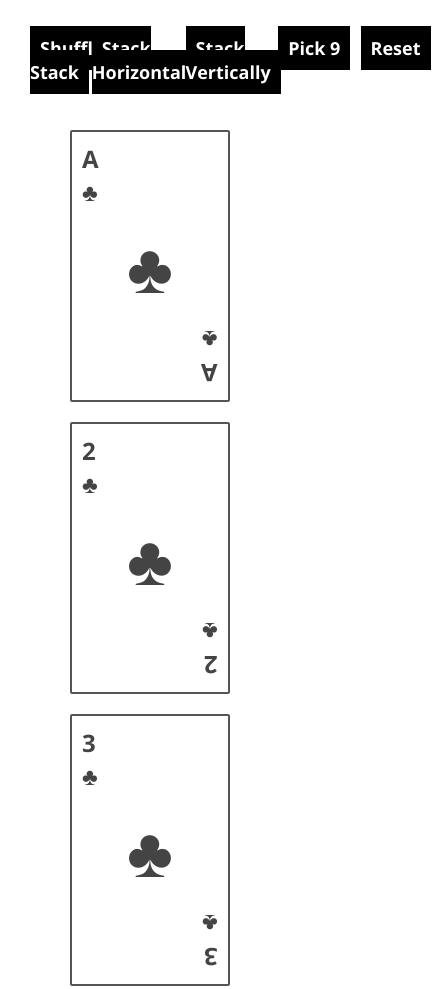
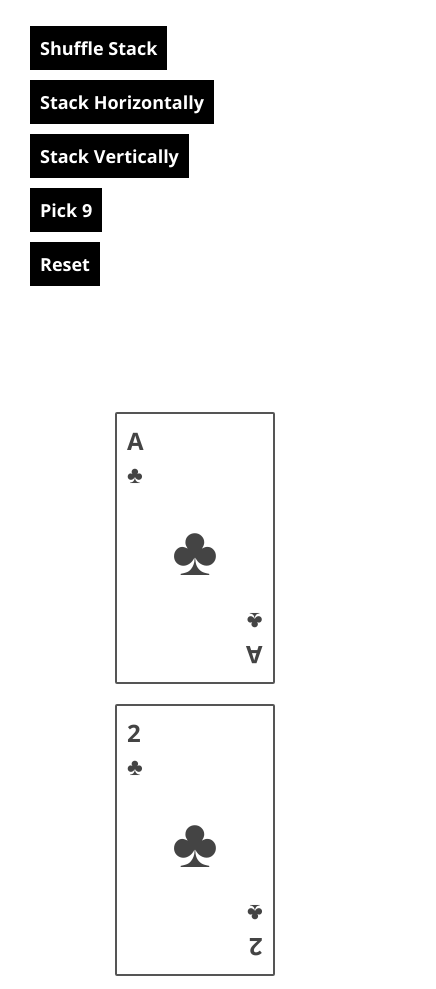
Before and after one commit to oluwaseye/deck-of-cards, a plain HTML site: page index.html in a window 390 px wide. Shown: the top 989 px of the page, 436 px wide, since content can reach past the window. Drawn offline with nearby package versions, Linux system fonts and the light colour scheme.

Commit message:
Fixed display issues

```diff
--- a/assets/css/main.css
+++ b/assets/css/main.css
@@ -21,13 +21,12 @@ body{
   align-items: center;
 }
 section{
-    display: grid;
+    display: flex;
+    flex-direction: column;
     height: 100%;
     padding: 20px 30px;
     width: 100%;
     position: relative;
-    grid-template-rows: 10% auto;
-    grid-auto-rows: auto;
 }
 
 section .ctas {
@@ -36,8 +35,9 @@ section .ctas {
 section .ctas ul{
   list-style: none;
   padding: 0;
-  display: grid;
-  grid-template-columns: 20% 20% 20% 20% 20%;
+  display: flex;
+  flex-direction: row;
+  justify-content: space-around;
   justify-items: center;
 }
 section .ctas ul li a{
@@ -53,19 +53,24 @@ section .ctas ul li a:hover {
 }
 
 section .main{
-  display: grid;
-  grid-auto-rows: auto;
+  display: flex;
+  flex-direction: column;
   height: 100%;
   padding: 20px 30px;
   width: 100%;
   position: relative;
 }
-#cards{
+#cards, #selected_cards{
   display: flex;
   flex-direction: row;
   flex-wrap: wrap;
+  justify-content: center;
   position: relative;
 }
+ #selected_cards {
+   margin-bottom: 60px;
+   background: #008204fc;
+ }
 .card {
   border: 2px solid #555;
   border-radius: 2px;
@@ -127,20 +132,12 @@ section .main{
   display: block;
 }
 
-.fade-in {
-  opacity: 0;
-  /* make things invisible upon start */
-  -webkit-animation: fadeIn ease-in 1;
-  /* call our keyframe named fadeIn, use animattion ease-in and repeat it only 1 time */
-  -moz-animation: fadeIn ease-in 1;
-  animation: fadeIn ease-in 1;
-
-  -webkit-animation-fill-mode: forwards;
-  /* this makes sure that after animation is done we remain at the last keyframe value (opacity: 1)*/
-  -moz-animation-fill-mode: forwards;
-  animation-fill-mode: forwards;
-
-  -webkit-animation-duration: 1s;
-  -moz-animation-duration: 1s;
-  animation-duration: 1s;
+@media(max-width: 768px){
+  section .ctas ul{
+    flex-direction: column;
+  }
+  section .ctas ul li{
+        width: 100%;
+        margin-bottom: 30px;
+  }
 }
```
